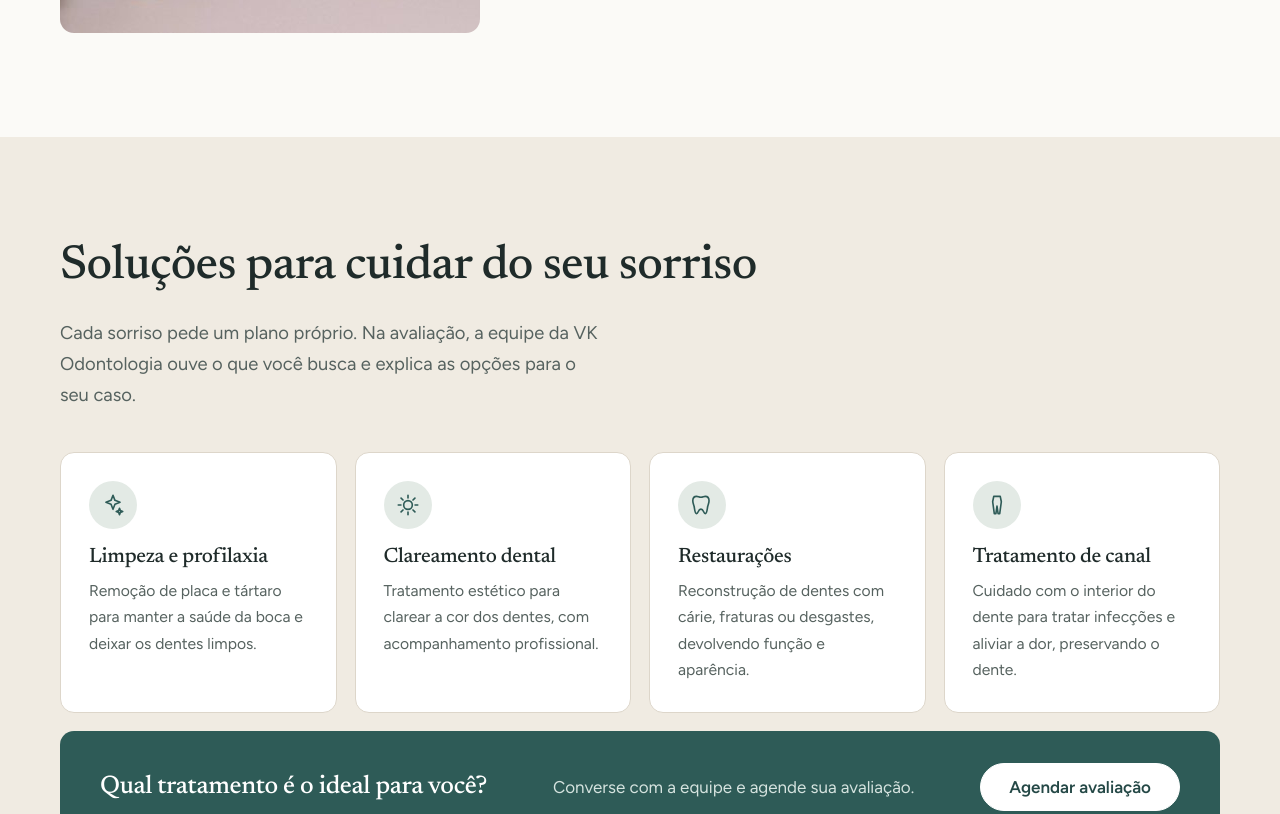
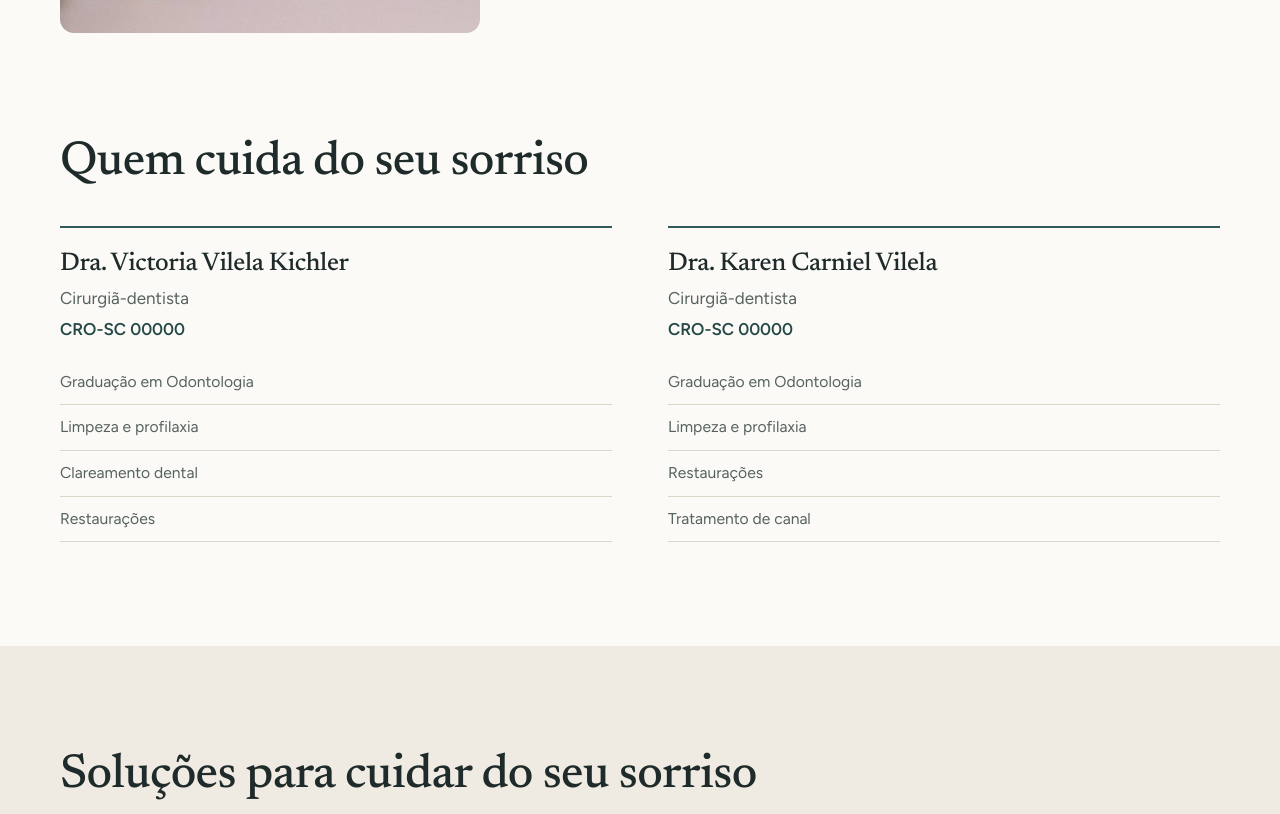
Before and after one commit to Hrdohot/VK-odonto, a website: page index.html in a window 1280 px wide. Shown: the part 1840-2654 px from the top of the page. Drawn offline with Linux system fonts and the light colour scheme.

Commit message:
Add files via upload

```diff
--- a/css/styles.css
+++ b/css/styles.css
@@ -89,3 +89,13 @@ iframe{width:100%;height:220px;border:0;border-radius:var(--r)}
 #resultados+.dif{padding-top:64px}
 @media(min-width:1000px){#resultados{padding-top:96px}#resultados+.dif{padding-top:88px}}
 @media(min-width:1000px){.cards{grid-template-columns:repeat(4,1fr)}.cta-card{grid-column:1/-1;flex-direction:row;align-items:center;justify-content:space-between;gap:24px;padding:32px 40px}.cta-card .btn{margin-top:0;flex:none}.cta-card h3{font-size:1.6rem}}
+.docs{padding-top:0}
+.docs-grid{display:grid;gap:18px;margin-top:36px}
+.doc{border-top:2px solid var(--acc);padding-top:22px}
+.doc h3{font-size:1.6rem}
+.doc .role{color:var(--mut);margin-top:6px}
+.doc .cro{font-weight:600;color:var(--acc2);margin-top:2px}
+.doc ul{list-style:none;padding:0;margin-top:16px}
+.doc li{padding:9px 0;border-bottom:1px solid var(--line);color:var(--mut);font-size:.98rem}
+@media(min-width:760px){.docs-grid{grid-template-columns:repeat(2,1fr);gap:56px}}
+@media(min-width:1000px){.docs{padding-top:0}}
--- a/index.html
+++ b/index.html
@@ -4,7 +4,7 @@
 <meta charset="utf-8">
 <meta name="viewport" content="width=device-width,initial-scale=1">
 <title>VK Odontologia | Clínica Odontológica em Canasvieiras, Florianópolis</title>
-<meta name="description" content="VK Odontologia, clínica odontológica em Canasvieiras, Florianópolis. Avaliada com 5,0 no Google por 241 pessoas. Agende sua avaliação pelo WhatsApp.">
+<meta name="description" content="VK Odontologia, clínica odontológica em Canasvieiras, Florianópolis. Avaliada com 5,0 no Google por mais de 240 pessoas. Agende sua avaliação pelo WhatsApp.">
 <meta name="theme-color" content="#2E5B57">
 <meta property="og:title" content="VK Odontologia | Clínica Odontológica em Canasvieiras, Florianópolis">
 <meta property="og:description" content="Atendimento odontológico em Canasvieiras. Agende sua avaliação pelo WhatsApp.">
@@ -16,7 +16,7 @@
 {"@context":"https://schema.org","@type":"Dentist","name":"VK Odontologia","telephone":"+55 51 99794-5678",
 "address":{"@type":"PostalAddress","streetAddress":"R. Waldemiro José Carlson, 51 - Sala 4","addressLocality":"Florianópolis","addressRegion":"SC","postalCode":"88054-330","addressNeighborhood":"Canasvieiras","addressCountry":"BR"},
 "geo":{"@type":"GeoCoordinates","latitude":-27.4292362,"longitude":-48.4644642},"hasMap":"https://www.google.com/maps/place/VK+Odontologia/@-27.4292362,-48.4644642,17z/data=!4m15!1m8!3m7!1s0x95276935f03b0bc1:0xfac48864ad03414b!2sVK+Odontologia!8m2!3d-27.4292362!4d-48.4644642!10e5!16s%2Fg%2F11mvvns3f7!3m5!1s0x95276935f03b0bc1:0xfac48864ad03414b!8m2!3d-27.4292362!4d-48.4644642!16s%2Fg%2F11mvvns3f7?hl=pt-BR",
-"aggregateRating":{"@type":"AggregateRating","ratingValue":"5.0","reviewCount":"241","bestRating":"5"},
+"aggregateRating":{"@type":"AggregateRating","ratingValue":"5.0","reviewCount":"242","bestRating":"5"},
 "openingHoursSpecification":[{"@type":"OpeningHoursSpecification","dayOfWeek":["Monday","Tuesday","Wednesday","Thursday","Friday"],"opens":"08:00","closes":"20:00"},{"@type":"OpeningHoursSpecification","dayOfWeek":"Saturday","opens":"09:00","closes":"12:00"}]}
 </script>
 
@@ -45,6 +45,26 @@
   <p class="big">Mais do que cuidar do sorriso, queremos que cada pessoa se sinta bem recebida desde o primeiro contato.</p>
   <p>Na VK Odontologia, acreditamos que um bom tratamento começa pela escuta. Por isso, buscamos entender cada paciente, suas necessidades e expectativas para oferecer um cuidado próximo, transparente e individualizado.</p>
   <div class="btns"><a class="btn ghost" href="#tratamentos">Veja nossos tratamentos</a></div>
+ </div>
+</div></section>
+
+<section class="docs" id="dentistas"><div class="wrap">
+ <h2 class="rv">Quem cuida do seu sorriso</h2>
+ <!-- EXEMPLO: os dados abaixo são fictícios e precisam ser confirmados com a clínica antes de publicar.
+      Trocar: número do CRO (hoje "00000"), áreas de atuação e, se houver, incluir formação e pós-graduações. -->
+ <div class="docs-grid">
+  <article class="doc rv">
+   <h3>Dra. Victoria Vilela Kichler</h3>
+   <p class="role">Cirurgiã-dentista</p>
+   <p class="cro">CRO-SC 00000</p>
+   <ul><li>Graduação em Odontologia</li><li>Limpeza e profilaxia</li><li>Clareamento dental</li><li>Restaurações</li></ul>
+  </article>
+  <article class="doc rv">
+   <h3>Dra. Karen Carniel Vilela</h3>
+   <p class="role">Cirurgiã-dentista</p>
+   <p class="cro">CRO-SC 00000</p>
+   <ul><li>Graduação em Odontologia</li><li>Limpeza e profilaxia</li><li>Restaurações</li><li>Tratamento de canal</li></ul>
+  </article>
  </div>
 </div></section>
 
@@ -89,7 +109,7 @@
 
 <section class="alt" id="depoimentos"><div class="wrap">
  <h2 class="rv">O que nossos pacientes dizem</h2>
- <p class="rating"><span class="stars" aria-hidden="true">★★★★★</span><span><b>5,0</b> no Google · 241 avaliações</span></p>
+ <p class="rating"><span class="stars" aria-hidden="true">★★★★★</span><span><b>5,0</b> no Google · mais de 240 avaliações</span></p>
  <div class="carousel" id="carousel" hidden>
   <div class="track" id="track" tabindex="0" aria-label="Avaliações de pacientes"></div>
   <button class="cbtn prev" data-dir="-1" aria-label="Avaliação anterior">←</button><button class="cbtn next" data-dir="1" aria-label="Próxima avaliação">→</button>
```
Also changed, not shown: README.md.
